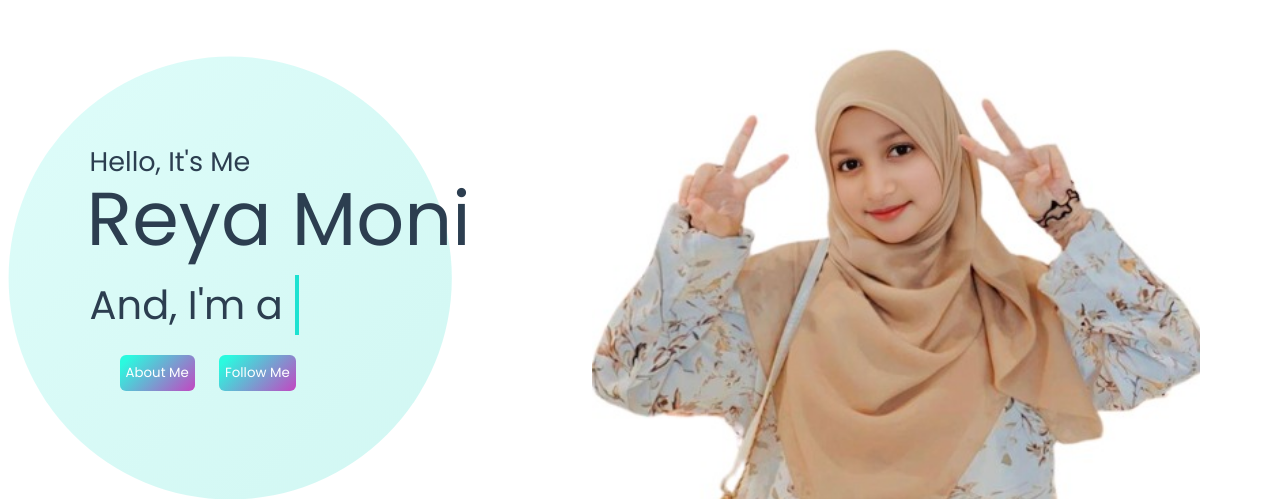
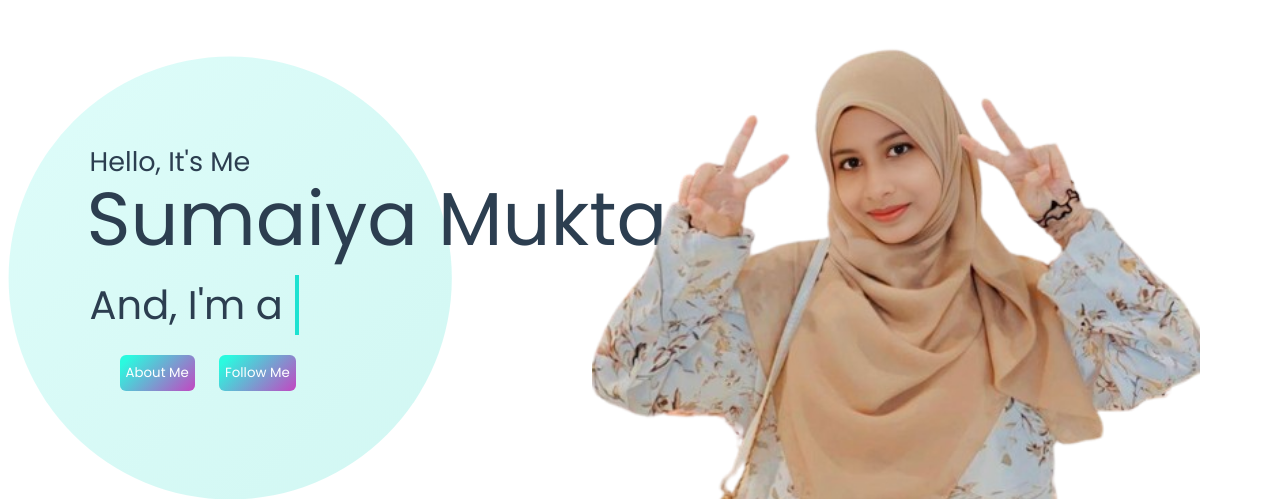
Before and after one commit to alaminislam34/Projects-2-Portfolio-website, a plain HTML site: page index.html in a window 1280 px wide. Shown: the part 122-621 px from the top of the page. Drawn offline with nearby package versions, Linux system fonts and the light colour scheme.

Commit message:
photo update

```diff
--- a/index.html
+++ b/index.html
@@ -31,7 +31,7 @@
         <div class="content">
             <div class="text-content">
                 <div class="text">Hello, It's Me</div>
-                <div class="name">Reya Moni</div>
+                <div class="name">Sumaiya Mukta</div>
             </div>
             <div class="job">
                 <span>And, I'm a</span>
@@ -46,7 +46,7 @@
             </div>
         </div>
         <div class="girl">
-            <img src="./images/Girl.jpg" alt="girl">
+            <img src="./images/mukta.png" alt="girl">
         </div>
         <div class="media-icon">
             <a href="#"><i class='bx bxl-facebook'></i></a>
```
Also changed, not shown: images/mukta.png (added).
